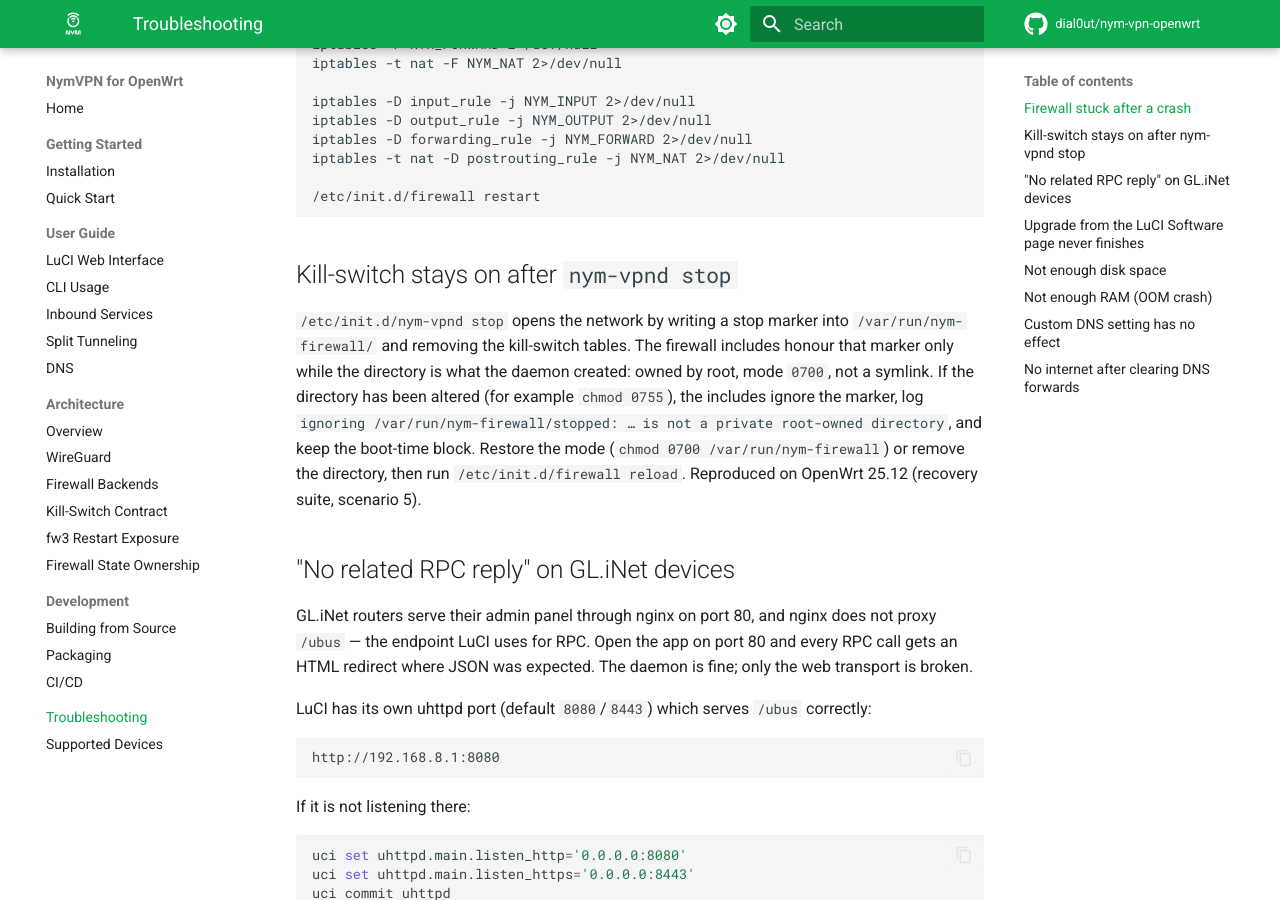
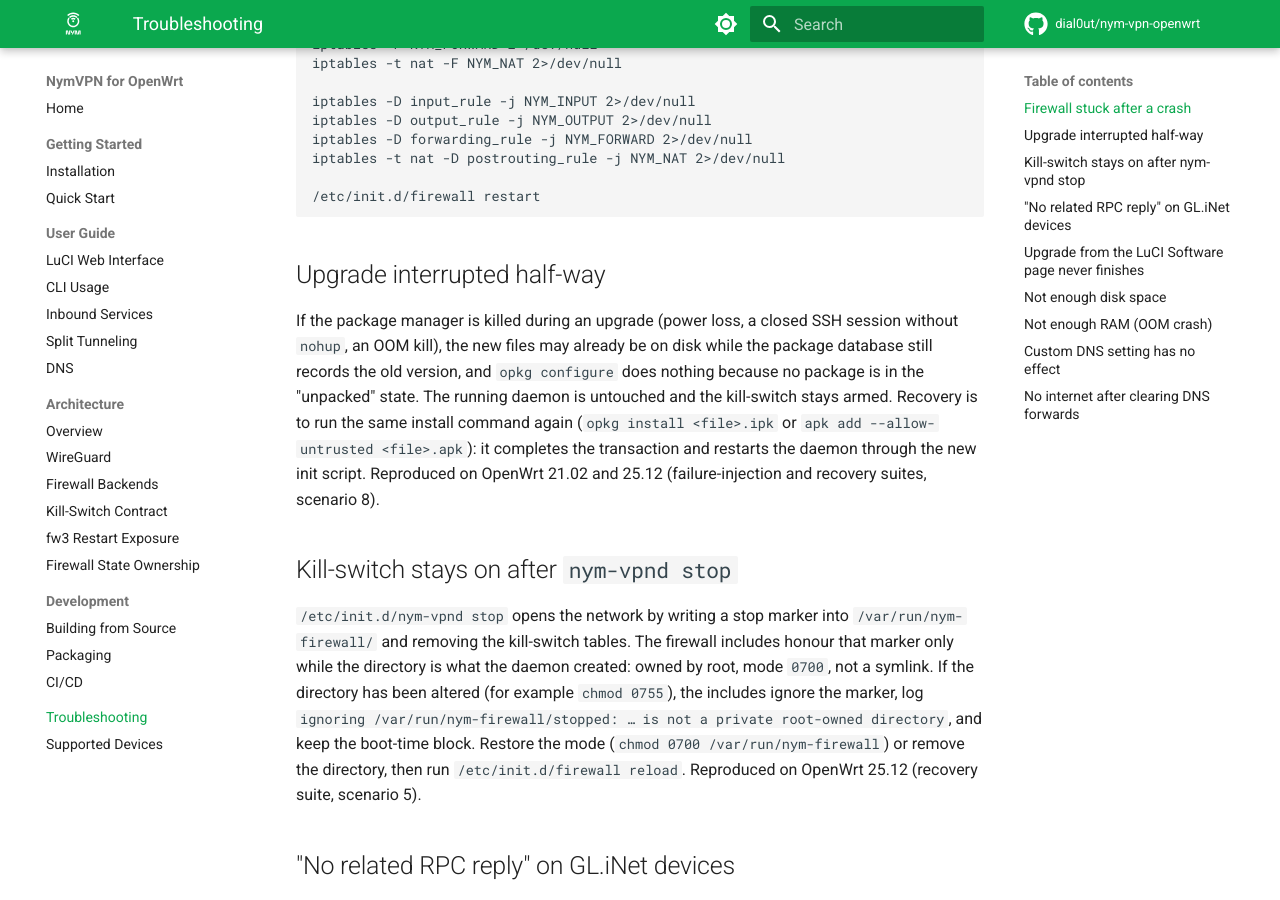
Before and after one commit to dial0ut/nym-vpn-openwrt, an MkDocs documentation site: the page built from docs/troubleshooting.md, in a window 1280 px wide and 900 px high, scrolled down 734 px. Built offline with MkDocs 1.6.1 and Material for MkDocs 9.7.7, drawn with Linux system fonts in a browser that asks for light colours; comment, search, counter and statistics services are not loaded.

Commit message:
docs: recovery after an interrupted package upgrade

````diff
--- a/docs/troubleshooting.md
+++ b/docs/troubleshooting.md
@@ -40,6 +40,18 @@ iptables -t nat -D postrouting_rule -j NYM_NAT 2>/dev/null
 
 /etc/init.d/firewall restart
 ```
+
+## Upgrade interrupted half-way
+
+If the package manager is killed during an upgrade (power loss, a closed
+SSH session without `nohup`, an OOM kill), the new files may already be on
+disk while the package database still records the old version, and
+`opkg configure` does nothing because no package is in the "unpacked" state.
+The running daemon is untouched and the kill-switch stays armed. Recovery is
+to run the same install command again (`opkg install <file>.ipk` or
+`apk add --allow-untrusted <file>.apk`): it completes the transaction and
+restarts the daemon through the new init script. Reproduced on OpenWrt 21.02
+and 25.12 (failure-injection and recovery suites, scenario 8).
 
 ## Kill-switch stays on after `nym-vpnd stop`
 
````
